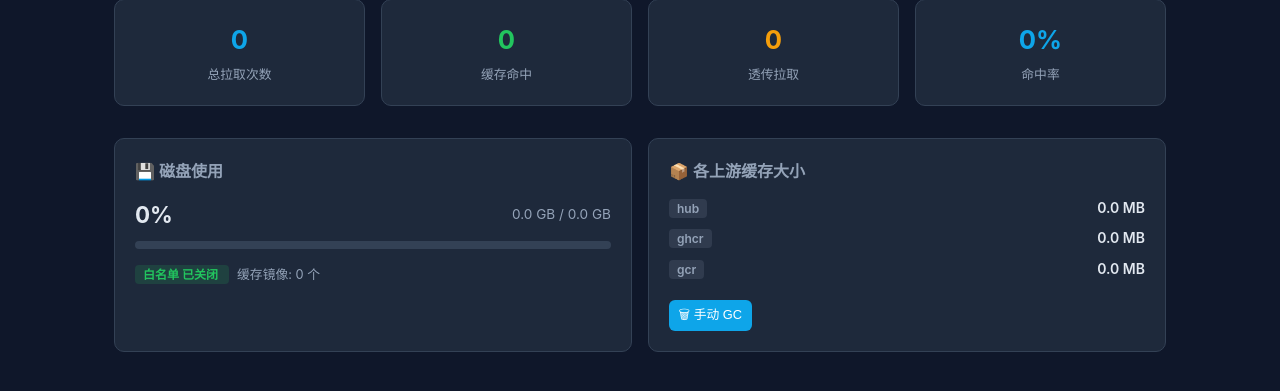
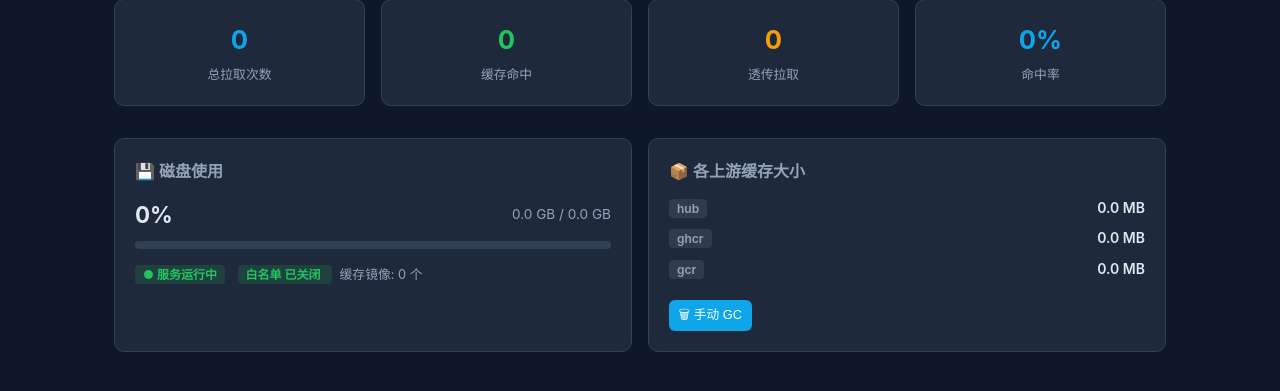
Before and after one commit to yyzq-cf/mirror-relay, a Flask app: page / in a window 1280 px wide. Shown: the part 81-472 px from the top of the page. Run offline with Flask 3, Linux system fonts and the light colour scheme; the visitor is signed in with stand-in values (Sample User, id 1); data comes from the database, SQL or seed files in the repository; data that the repository does not hold is empty; parts of the project's set-up code (start-up, migrations or seed data) failed here and were passed over.

Commit message:
feat: show service running status on dashboard

```diff
--- a/src/templates/dashboard.html
+++ b/src/templates/dashboard.html
@@ -35,7 +35,8 @@
             <div class="bar-fill" style="width: {{ pct }}%; background: {% if pct > 80 %}var(--danger){% elif pct > 60 %}var(--warning){% else %}var(--success){% endif %};"></div>
         </div>
         <div style="margin-top: 0.75rem;">
-            <span class="badge {{ 'badge-success' if not whitelist_enabled else 'badge-warning' }}">
+            <span class="badge badge-success">● 服务运行中</span>
+            <span class="badge {{ 'badge-success' if not whitelist_enabled else 'badge-warning' }}" style="margin-left: 0.5rem;">
                 白名单 {{ '已开启' if whitelist_enabled else '已关闭' }}
             </span>
             <span style="margin-left: 0.5rem; font-size: 0.8rem; color: var(--muted);">缓存镜像: {{ stats.cached_images }} 个</span>
```
